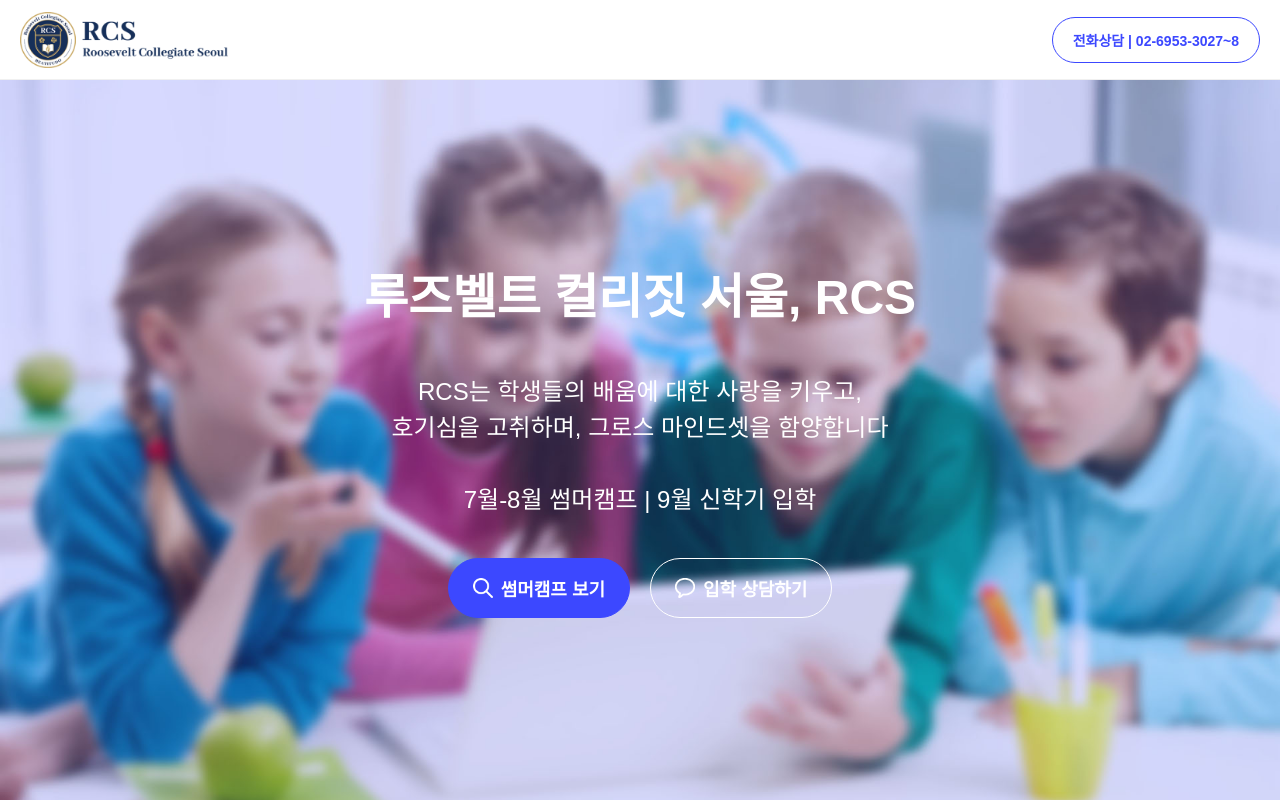
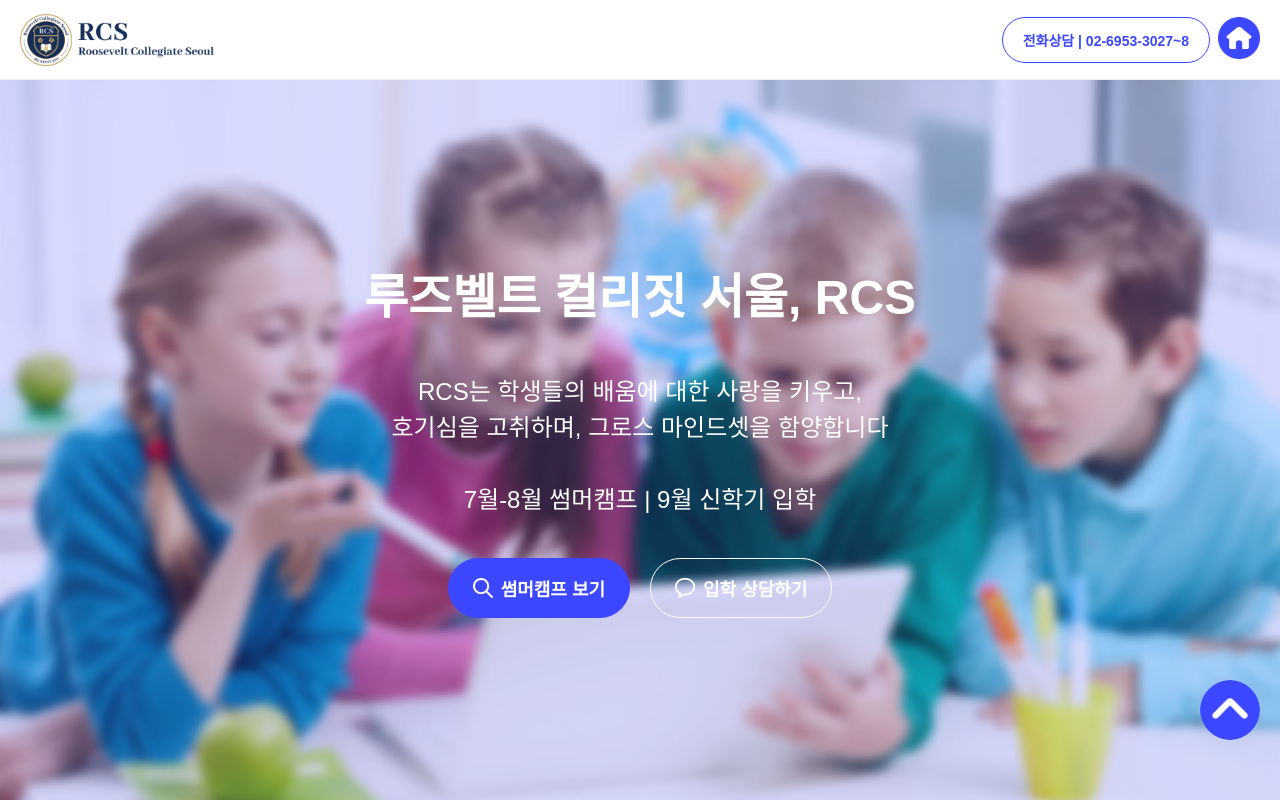
Before and after one commit to aonecompany/rcs, a plain HTML site: page index.html in a window 1280 px wide. Shown: the top 800 px of the page. Drawn offline with nearby package versions, Linux system fonts and the light colour scheme; a web font is replaced by a local one.

Commit message:
Add files via upload

```diff
--- a/index.html
+++ b/index.html
@@ -33,7 +33,10 @@
     <header>
         <div class="header-wrapper">
             <img onclick="goHome()" src="img/logo.png" alt="루즈벨트 컬리짓 서울 로고">
-            <a href="tel:02-6953-3027" target="_blank">전화상담<span> | 02-6953-3027~8</span></a>
+            <div>
+                <a href="tel:02-6953-3027" target="_blank">전화상담<span> | 02-6953-3027~8</span></a>
+                <a href="http://www.roocs.org" target="_blank"><img src="img/ic_home_hl.png" alt="웹사이트 바로가기"></a>
+            </div>
         </div>
     </header>
 
@@ -282,5 +285,9 @@
             </div>
         </div>
     </footer>
+
+
+    <img class="up-img" onclick="goHome()" src="img/ic_up_hl.png" alt="위로 올라가기 이미지">
+
 </body>
 </html>
--- a/style.css
+++ b/style.css
@@ -140,11 +140,17 @@ header{
 }
 
 .header-wrapper > img{
-    height: 56px;
+    height: 52px;
     cursor: pointer;
 }
 
-.header-wrapper > a{
+.header-wrapper > div{
+    display: flex;
+    justify-content: flex-end;
+    align-items: center;
+}
+
+.header-wrapper > div > a:nth-of-type(1){
     font-family: 'Pretendard Variable', sans-serif;
     font-size: 14px;
     font-weight: 800;
@@ -154,11 +160,26 @@ header{
     border: 1px solid var(--color-highlight);
     border-radius: 40px;
     transition: 0.2s;
+    margin-right: 8px;
 }
 
-.header-wrapper > a:hover{
+.header-wrapper > div > a:nth-of-type(1):hover{
     color: var(--color-white);
     background-color: var(--color-highlight);
+}
+
+.header-wrapper > div > a:nth-of-type(2){
+    transition: 0.2s;
+}
+
+.header-wrapper > div > a:nth-of-type(2) > img{
+    width: 42px;
+    height: 42px;
+    object-fit: contain;
+}
+
+.header-wrapper > div > a:nth-of-type(2):hover{
+    opacity: 0.8;
 }
 
 /* ---------------- 배너 영역 ---------------- */
@@ -781,6 +802,38 @@ footer{
     margin-right: 8px;
 }
 
+.up-img{
+    position: fixed;
+    bottom: var(--gap-l);
+    right: var(--gap-s);
+    width: var(--gap-l);
+    height: var(--gap-l);
+    object-fit: contain;
+    border-radius: 50%;
+    cursor: pointer;
+    box-shadow: var(--box-shadow);
+    animation-name: move-updown;
+    animation-duration: 0.5s;
+    animation-iteration-count: infinite;
+    animation-direction: alternate;
+    transition: 0.2s;
+    z-index: 100;
+}
+
+.up-img:hover{
+    opacity: 0.8;
+}
+
+@keyframes move-updown{
+    from{
+        bottom: var(--gap-l);
+    }
+
+    to{
+        bottom: var(--gap-xl);
+    }
+}
+
 @media screen and (max-width: 1320px) {
 
     #facility > .section-wrapper > .facility-title-wrapper {
@@ -900,7 +953,12 @@ footer{
         display: none;
     }
 
-    .header-wrapper > a > span{
+    .header-wrapper > div > a:nth-of-type(1){
+        padding: 12px 14px;
+        margin-right: 4px;
+    }
+
+    .header-wrapper > div > a:nth-of-type(1) > span{
         display: none;
     }
 
```
Also changed, not shown: img/ic_home_hl.png (added), img/ic_up_hl.png (added).
